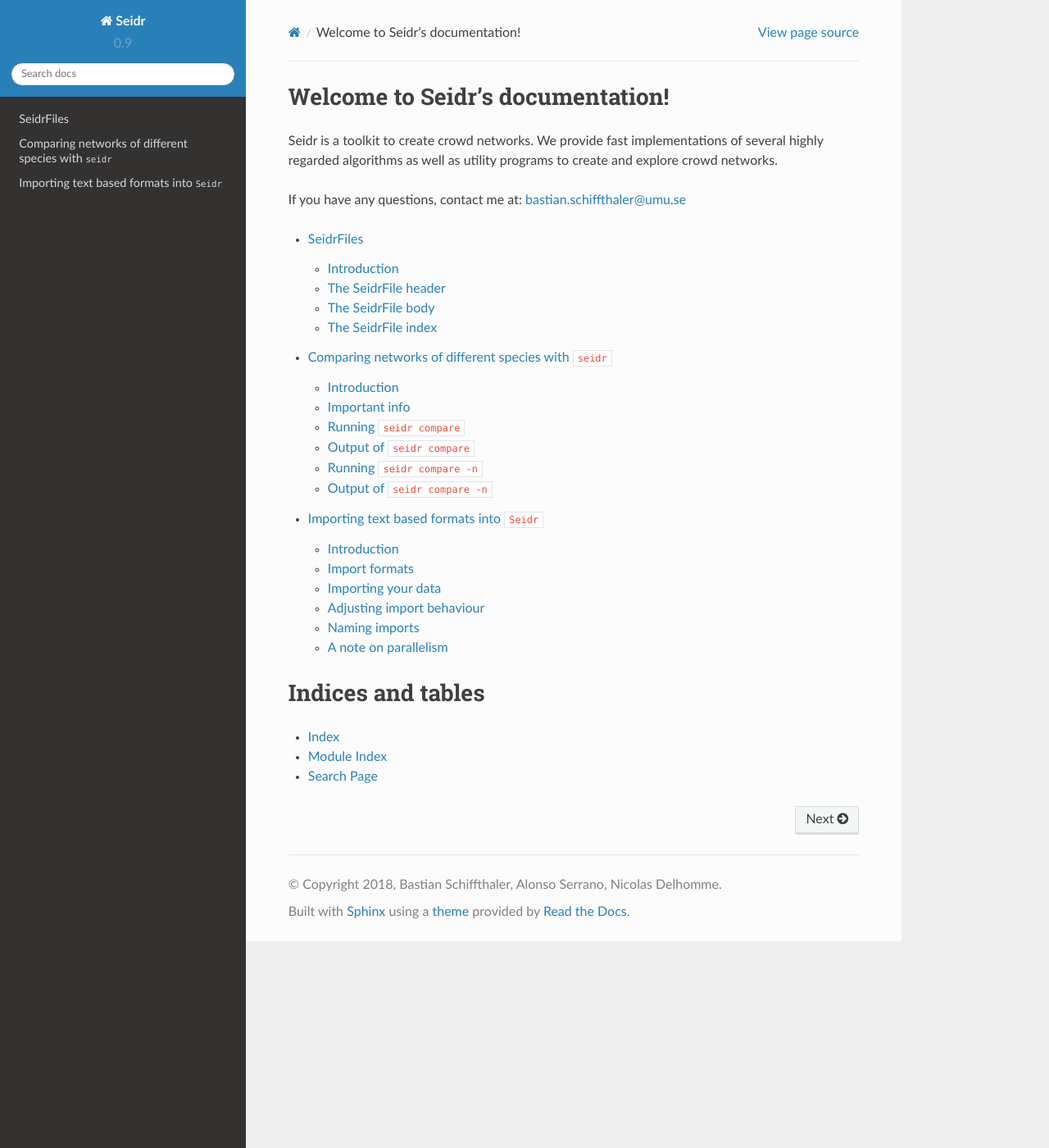
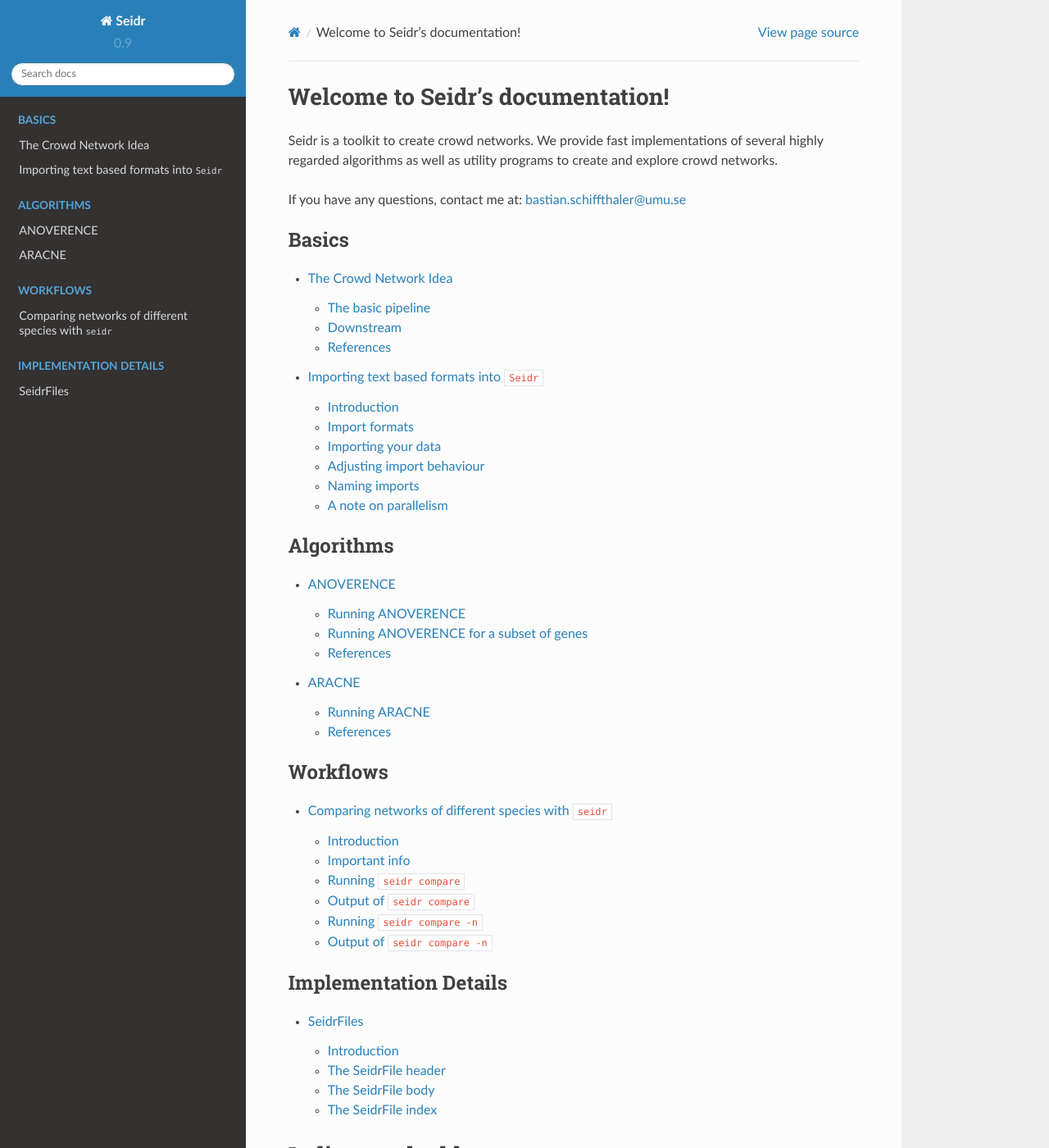
Before and after one commit to bschiffthaler/seidr, a Sphinx documentation site: the page built from docs/index.rst, in a window 1280 px wide and 1400 px high. Shown: the whole window at 82% size. Built offline with Sphinx 7.4.7 and the Read the Docs theme 2.0.0, drawn with Linux system fonts in a browser that asks for light colours; some of the changed lines change nothing that is shown.

Commit message:
More documentation

```diff
--- a/docs/index.rst
+++ b/docs/index.rst
@@ -12,11 +12,31 @@ If you have any questions, contact me at:
 
 
 .. toctree::
+   :caption: Basics
+   :maxdepth: 2
+
+   source/paradigm/paradigm
+   source/import/import
+
+.. toctree::
+   :caption: Algorithms
+   :maxdepth: 2
+
+   source/algorithms/anoverence
+   source/algorithms/aracne
+
+.. toctree::
+   :caption: Workflows
+   :maxdepth: 2
+
+   source/compare/compare
+
+.. toctree::
+   :caption: Implementation Details
    :maxdepth: 2
 
    source/seidrfile/seidrfile
-   source/compare/compare
-   source/import/import
+
 
 
 
--- /dev/null
+++ b/docs/source/algorithms/anoverence.rst
@@ -0,0 +1,97 @@
+.. _anoverence-label:
+
+ANOVERENCE
+==========
+
+ANOVERENCE ([Kueffner2012]_) employs the :math:`\eta^2` metric, a nonlinear correlation coefficient derived from an analysis of variance (ANOVA) ([Cohen1973]_). It is one
+of the few methods that make direct use of experiment metadata, like perturbations,
+knockouts and overexpressions.
+
+Running ANOVERENCE
+^^^^^^^^^^^^^^^^^^
+
+ANOVERENCE needs a minimum of three input files:
+
+* ``-i, --infile``: An expression matrix (genes are columns, samples are rows) without headers.
+* ``-g, --genes``: A file containing gene names that correspond to columns in the expression matrix.
+* ``-e, --features``: A file that contains experiment metadata.
+
+Here is an example matrix containing expression data for five genes in ten samples::
+
+    0.4254475 0.0178292 0.9079888 0.4482474 0.1723238
+    0.4424002 0.0505248 0.8693676 0.4458513 0.1733112
+    1.0568470 0.2084539 0.4674478 0.5050774 0.2448833
+    1.1172264 0.0030010 0.3176543 0.3872039 0.2537921
+    0.9710677 0.0010565 0.3546514 0.4745322 0.2077183
+    1.1393856 0.1220468 0.4024654 0.3484362 0.1686139
+    1.0648694 0.1405077 0.4817628 0.4748571 0.1826433
+    0.8761173 0.0738140 1.0582917 0.7303661 0.0536562
+    1.2059661 0.1534070 0.7608608 0.6558457 0.1577311
+    1.0006755 0.0789863 0.8036309 0.8389751 0.0883061
+
+In the genes files, we provide the column headers for the expression matrix *in order*::
+
+    G1
+    G2
+    G3
+    G4
+    G5
+
+The metadata file contains eight columns plus one row for each sample. If a
+column is not applicable, provide ``NA`` as input. Note that this file has
+headers::
+
+    Experiment Perturbations PerturbationLevels  Treatment DeletedGenes  OverexpressedGenes  Time  Repeat
+    1 NA  NA  NA  NA  NA  NA  1
+    1 NA  NA  NA  NA  NA  NA  2
+    2 NA  NA  NA  NA  NA  NA  1
+    3 NA  NA  NA  NA  NA  NA  1
+    3 NA  NA  NA  NA  NA  NA  2
+    4 NA  NA  NA  NA  NA  NA  1
+    4 NA  NA  NA  NA  NA  NA  2
+    5 NA  NA  NA  NA  NA  NA  1
+    5 NA  NA  NA  NA  NA  NA  2
+    5 NA  NA  NA  NA  NA  NA  3
+
+Further we need to provide a ``-w, --weight``, typically an integral value between
+10 and 1000 that controls how much more weight we give to perturbation experiments that involve the genes that are tested. Once we have those four parameters, we are
+ready to run ``anoverence``::
+
+    anoverence -i exr_mat.tsv -g genes.txt -e meta.tsv -w 500
+
+As output we receive a lower triangular matrix of interaction scores::
+
+    0.288087
+    0.388856        0.405731
+    0.459865        0.276648        0.336653
+    0.432748        0.374432        0.397973        0.403535
+
+Running ANOVERENCE for a subset of genes
+^^^^^^^^^^^^^^^^^^^^^^^^^^^^^^^^^^^^^^^^
+
+Often we have only a small number of genes of interest. We can instruct
+``ANOVERENCE`` to only calculate interactions involving those genes by
+providing a ``-t, --targets`` file containing these gene names::
+
+    G3
+    G4
+
+And running it with the ``-t, --targets`` options::
+
+    anoverence -i expr_mat.tsv -g genes.txt -e meta.tsv -w 500 -t targets.txt
+
+In this case we will receive an edge list as output::
+
+    G3  G1  0.388856
+    G4  G1  0.459865
+    G3  G2  0.405731
+    G4  G2  0.276648
+    G4  G3  0.336653
+    G3  G5  0.397973
+    G4  G5  0.403535
+
+References
+^^^^^^^^^^
+
+.. [Kueffner2012] Küffner, R., Petri, T., Tavakkolkhah, P., Windhager, L., & Zimmer, R. (2012). Inferring gene regulatory networks by ANOVA. Bioinformatics, 28(10), 1376–1382. https://doi.org/10.1093/bioinformatics/bts143
+.. [Cohen1973] Cohen, J. (1973). Eta-squared and partial eta-squared in fixed factor anova designs. Educational and Psychological Measurement, 33(1), 107–112. https://doi.org/10.1177/001316447303300111
--- /dev/null
+++ b/docs/source/algorithms/aracne.rst
@@ -0,0 +1,21 @@
+.. _aracne-label:
+
+ARACNE
+==========
+
+ARACNE ([Margolin2006]_) is an inference algorithm based on mutual information
+and applies data processing inequality to delete most indirect edges.
+
+Our implementation differs to the original in that it estimates the initial
+mutual information using a B-spline approach as described in [Daub2004]_ .
+
+Running ARACNE
+^^^^^^^^^^^^^^^^^^
+
+
+
+References
+^^^^^^^^^^
+
+.. [Margolin2006] Margolin, A. A., Nemenman, I., Basso, K., Wiggins, C., Stolovitzky, G., Dalla Favera, R., & Califano, A. (2006). ARACNE: an algorithm for the reconstruction of gene regulatory networks in a mammalian cellular context. BMC Bioinformatics, 7 Suppl 1, S7. https://doi.org/10.1186/1471-2105-7-S1-S7
+.. [Daub2004] Daub, C. O., Steuer, R., Selbig, J., & Kloska, S. (2004). Estimating mutual information using B-spline functions--an improved similarity measure for analysing gene expression data. BMC Bioinformatics, 5, 118. https://doi.org/10.1186/1471-2105-5-118
--- /dev/null
+++ b/docs/source/paradigm/paradigm.rst
@@ -0,0 +1,82 @@
+.. _intro-label:
+
+The Crowd Network Idea
+======================
+
+``Seidr`` is a product of an idea presented in the DREAM 5 network challenge
+[Marbach2012]_. In it, the authors show that gene regulatory network
+inference algorithms tend to suffer from biases towards specific interaction patters.
+They suggested a way to get around this by creating an aggregate of all the
+methods used in the study: a crowd network.
+
+While the paper is widely cited, there is little software that attempts to
+integrate the findings. ``Seidr`` is an attempt to create a toolbox that
+simplifies the laborious effort of creating crowd networks.
+
+The basic pipeline
+^^^^^^^^^^^^^^^^^^
+
+A typical run of ``seidr`` has three steps:
+
+* Infer: In the inference step, independent gene-gene networks are created by a multitude of algorithms.
+* Import: In order to merge these networks, they are first sorted and ranked. To achieve this ``seidr`` uses its own file format: SeidrFiles (see :ref:`seidrfile-label`).
+* Aggregate: Once all methods are ready, ``seidr`` can aggregate them to a crowd network.
+
+.. image:: pipeline.png
+
+In principle, any network can be input into ``seidr``, as long as it was constructed
+under similar assumptions as all other networks. For example, it would be a bad idea
+to take a subset of genes and create a network, which is then aggregated with another
+subset using *different* genes. ``Seidr`` provides a number of algorithms as native
+applications written in C++:
+
++----------------------+--------------------------+--------------------------+------------------+---------------------------+----------------+----------------+
+| Name                 | Published                | Type                     | Orig. Lang.      | Seidr Lang.               | Orig. Parallel | Seidr Parallel |
++======================+==========================+==========================+==================+===========================+================+================+
+| ANOVERENCE           | [Kueffner2012]_          | ANOVA                    | C++              | C++                       | No             | No             |
++----------------------+--------------------------+--------------------------+------------------+---------------------------+----------------+----------------+
+| ARACNE               | [Margolin2006]_          | MI + DPI                 | C++              | C++                       | Yes            | Yes            |
++----------------------+--------------------------+--------------------------+------------------+---------------------------+----------------+----------------+
+| CLR                  | [Faith2007]_ [Daub2004]_ | MI + CLR                 | MATLAB / C / C++ | C++                       | No             | Yes            |
++----------------------+--------------------------+--------------------------+------------------+---------------------------+----------------+----------------+
+| Elastic Net ensemble | [Ruyssinck2014]_         | Elastic Net Regression   | R (glmnet)       | C++ (glmnet)              | No             | Yes            |
++----------------------+--------------------------+--------------------------+------------------+---------------------------+----------------+----------------+
+| GENIE3               | [Huynh-Thu2010]_         | Random Forest Regression | R (randomForest) | C++ (ranger)              | No             | Yes            |
++----------------------+--------------------------+--------------------------+------------------+---------------------------+----------------+----------------+
+| NARROMI              | [Zhang2013]_             | MI + Linear Programming  | MATLAB           | C++ (glpk)                | No             | Yes            |
++----------------------+--------------------------+--------------------------+------------------+---------------------------+----------------+----------------+
+| Partial Correlation  | [Schafer2005]_           | Correlation              | R                | C++                       | No             | No             |
++----------------------+--------------------------+--------------------------+------------------+---------------------------+----------------+----------------+
+| Pearson Correlation  | NA                       | Correlation              | NA               | C++                       | No             | No             |
++----------------------+--------------------------+--------------------------+------------------+---------------------------+----------------+----------------+
+| PLSNET               | [Guo2016]_               | PLS                      | MATLAB           | C++                       | No             | Yes            |
++----------------------+--------------------------+--------------------------+------------------+---------------------------+----------------+----------------+
+| Spearman Correlation | NA                       | Correlation              | NA               | C++                       | No             | No             |
++----------------------+--------------------------+--------------------------+------------------+---------------------------+----------------+----------------+
+| SVM ensemble         | [Ruyssinck2014]_         | SVM regression           | R (libsvm) / C   | C++ (libsvm or liblinear) | No             | Yes            |
++----------------------+--------------------------+--------------------------+------------------+---------------------------+----------------+----------------+
+| TIGRESS              | [Haury2012]_             | LASSO Regression         | MATLAB / R       | C++ (glmnet)              | No             | Yes            |
++----------------------+--------------------------+--------------------------+------------------+---------------------------+----------------+----------------+
+
+Downstream
+^^^^^^^^^^
+
+Once you have a network, you probably want to explore it. To that end we provide
+some utilities to investigate the networks and to prepare them for input into
+other software.
+
+
+References
+^^^^^^^^^^
+
+.. [Marbach2012] Marbach, D., Costello, J. C., Küffner, R., Vega, N. M., Prill, R. J., Camacho, D. M., … Stolovitzky, G. (2012). Wisdom of crowds for robust gene network inference. Nature Methods, 9(8), 796–804. https://doi.org/10.1038/nmeth.2016
+.. [Kueffner2012] Küffner, R., Petri, T., Tavakkolkhah, P., Windhager, L., & Zimmer, R. (2012). Inferring gene regulatory networks by ANOVA. Bioinformatics, 28(10), 1376–1382. https://doi.org/10.1093/bioinformatics/bts143
+.. [Margolin2006] Margolin, A. A., Nemenman, I., Basso, K., Wiggins, C., Stolovitzky, G., Dalla Favera, R., & Califano, A. (2006). ARACNE: an algorithm for the reconstruction of gene regulatory networks in a mammalian cellular context. BMC Bioinformatics, 7 Suppl 1, S7. https://doi.org/10.1186/1471-2105-7-S1-S7
+.. [Faith2007] Faith, J. J., Hayete, B., Thaden, J. T., Mogno, I., Wierzbowski, J., Cottarel, G., … Gardner, T. S. (2007). Large-scale mapping and validation of Escherichia coli transcriptional regulation from a compendium of expression profiles. PLoS Biology, 5(1), e8. https://doi.org/10.1371/journal.pbio.0050008
+.. [Daub2004] Daub, C. O., Steuer, R., Selbig, J., & Kloska, S. (2004). Estimating mutual information using B-spline functions--an improved similarity measure for analysing gene expression data. BMC Bioinformatics, 5, 118. https://doi.org/10.1186/1471-2105-5-118
+.. [Ruyssinck2014] Ruyssinck, J., Huynh-Thu, V. A., Geurts, P., Dhaene, T., Demeester, P., & Saeys, Y. (2014). NIMEFI: Gene regulatory network inference using multiple ensemble feature importance algorithms. PLoS ONE, 9(3). https://doi.org/10.1371/journal.pone.0092709
+.. [Huynh-Thu2010] Huynh-Thu, V. A., Irrthum, A., Wehenkel, L., & Geurts, P. (2010). Inferring regulatory networks from expression data using tree-based methods. PLoS ONE, 5(9), 1–10. https://doi.org/10.1371/journal.pone.0012776
+.. [Zhang2013] Zhang, X., Liu, K., Liu, Z. P., Duval, B., Richer, J. M., Zhao, X. M., … Chen, L. (2013). NARROMI: A noise and redundancy reduction technique improves accuracy of gene regulatory network inference. Bioinformatics, 29(1), 106–113. https://doi.org/10.1093/bioinformatics/bts619
+.. [Guo2016] Guo, S., Jiang, Q., Chen, L., & Guo, D. (2016). Gene regulatory network inference using PLS-based methods. BMC Bioinformatics, 17(1), 545. https://doi.org/10.1186/s12859-016-1398-6
+.. [Schafer2005] Schäfer, J., & Strimmer, K. (2005). A Shrinkage Approach to Large-Scale Covariance Matrix Estimation and Implications for Functional Genomics. Statistical Applications in Genetics and Molecular Biology, 4(1). https://doi.org/10.2202/1544-6115.1175
+.. [Haury2012] Haury, A.-C., Mordelet, F., Vera-Licona, P., & Vert, J.-P. (2012). TIGRESS: Trustful Inference of Gene REgulation using Stability Selection. BMC Systems Biology, 6(1), 145. https://doi.org/10.1186/1752-0509-6-145
```
Also changed, not shown: docs/source/paradigm/pipeline.png (added).
